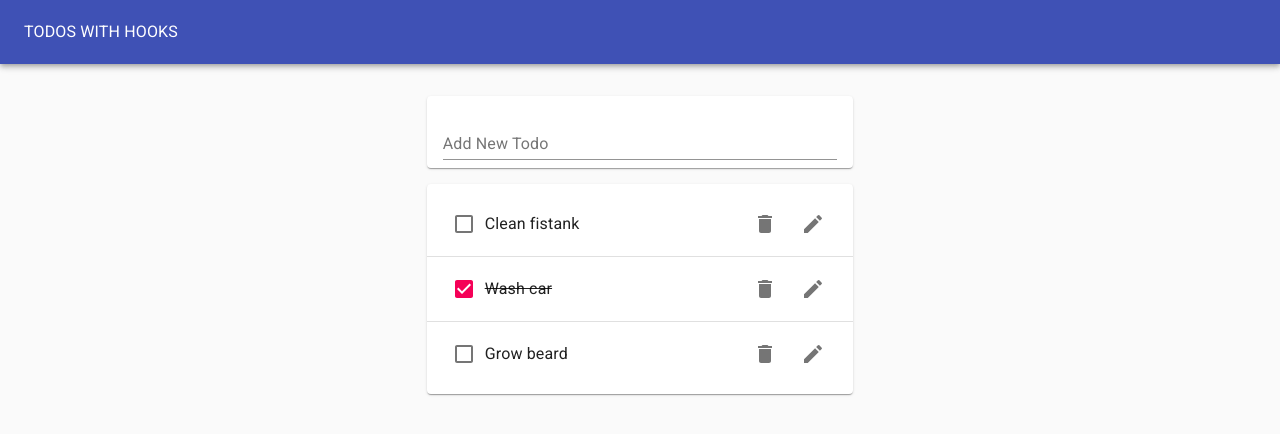
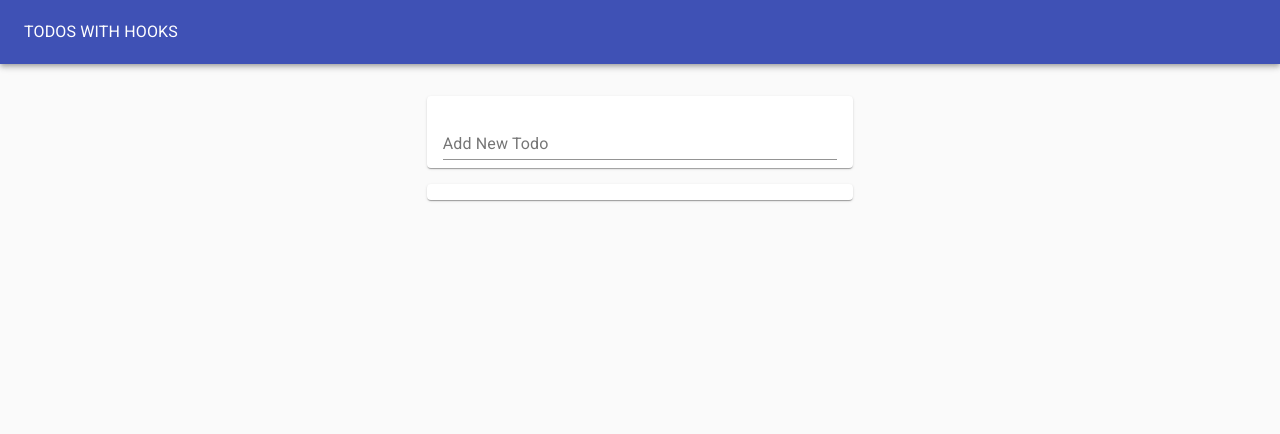
Before and after one commit to mtleinon/todo-app-with-react-hooks, a React (Create React App) app: page / in a window 1280 px wide. Shown: the top 434 px of the page. Built offline with nearby package versions, Linux system fonts and the light colour scheme.

Commit message:
Added storing off todos to local storage after each update.

```diff
--- a/src/TodoApp.js
+++ b/src/TodoApp.js
@@ -1,4 +1,4 @@
-import React, { useState } from 'react';
+import React, { useState, useEffect } from 'react';
 import Typography from '@material-ui/core/Typography';
 import Paper from '@material-ui/core/Paper';
 import AppBar from '@material-ui/core/AppBar';
@@ -8,12 +8,17 @@
 import TodoList from './TodoList';
 import TodoForm from './TodoForm';
 function TodoApp() {
-  const initialTodos = [
-    { id: 1, task: 'Clean fistank', completed: false },
-    { id: 2, task: 'Wash car', completed: true },
-    { id: 3, task: 'Grow beard', completed: false }
-  ];
+  const initialTodos = JSON.parse(window.localStorage.getItem('todos')) || [];
+  // const initialTodos = [
+  //   { id: 1, task: 'Clean fistank', completed: false },
+  //   { id: 2, task: 'Wash car', completed: true },
+  //   { id: 3, task: 'Grow beard', completed: false }
+  // ];
   const [todos, setTodos] = useState(initialTodos);
+
+  useEffect(() => {
+    window.localStorage.setItem('todos', JSON.stringify(todos));
+  }, [todos]);
   const addTodo = newTodoText => {
     setTodos([...todos, { id: uuid(), task: newTodoText, completed: false }]);
   };
```
